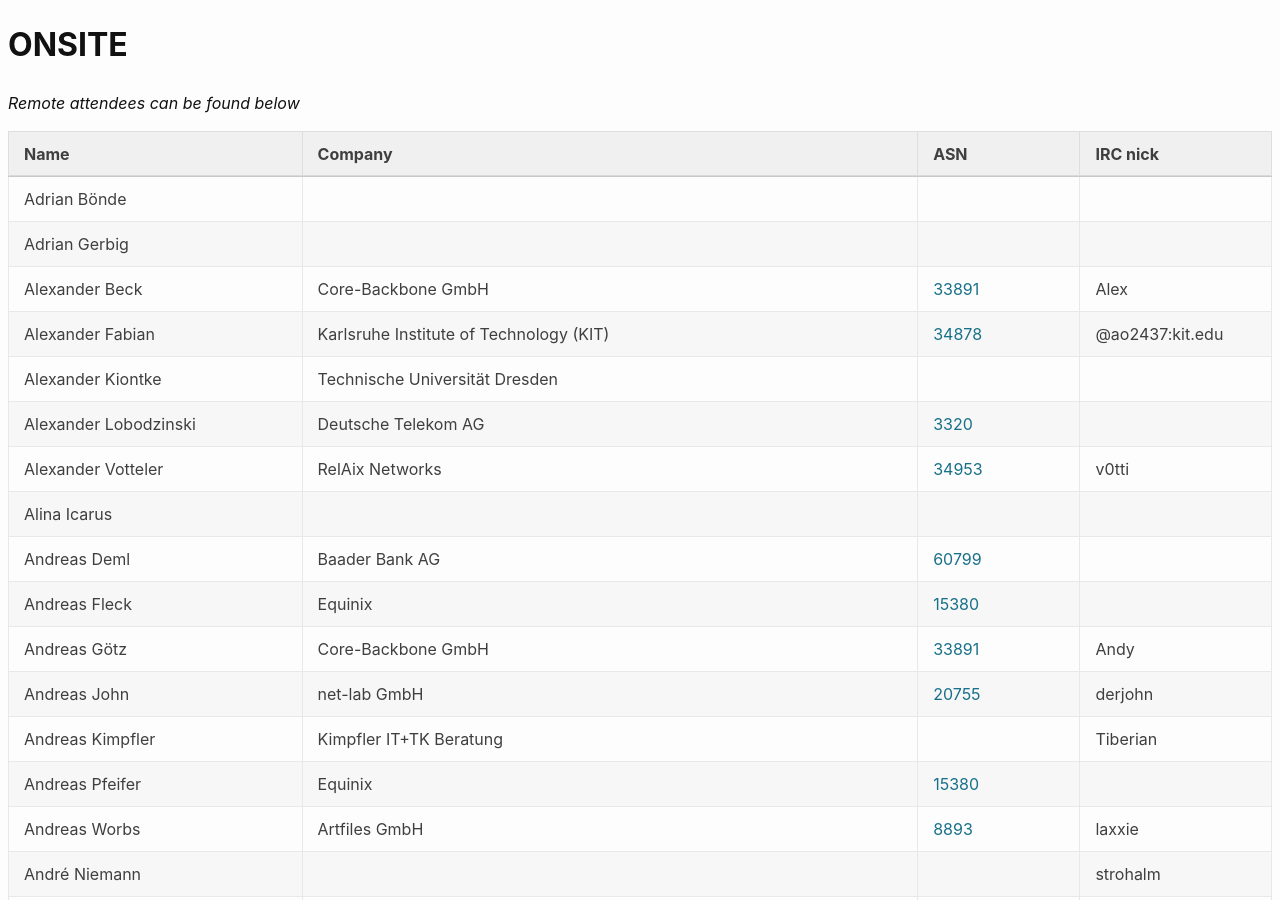
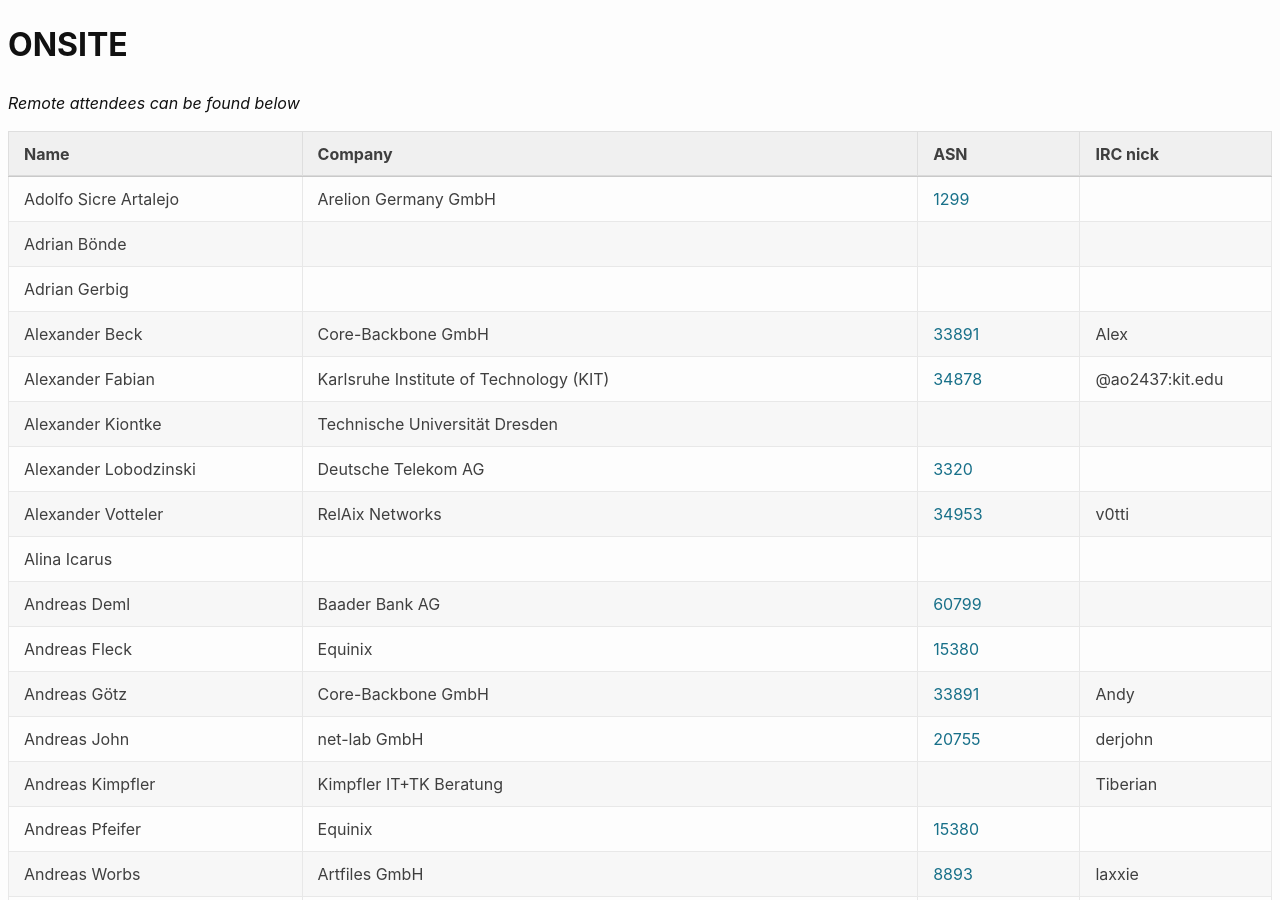
Before and after one commit to denog/pretix-attendeelist, a Jekyll site: the page built from denog15/index.md, in a window 1280 px wide and 900 px high. Built offline with Jekyll 4.4.1, drawn with Linux system fonts in a browser that asks for light colours.

Commit message:
Latest data: Wed Oct  4 10:48:14 UTC 2023

```diff
--- a/_data/attendees_denog15_onsite.json
+++ b/_data/attendees_denog15_onsite.json
@@ -1,4 +1,10 @@
 [
+  {
+    "name": "Adolfo Sicre Artalejo",
+    "company": "Arelion Germany GmbH",
+    "irc": null,
+    "asn": "1299"
+  },
   {
     "name": "Adrian Bönde",
     "company": null,
```
